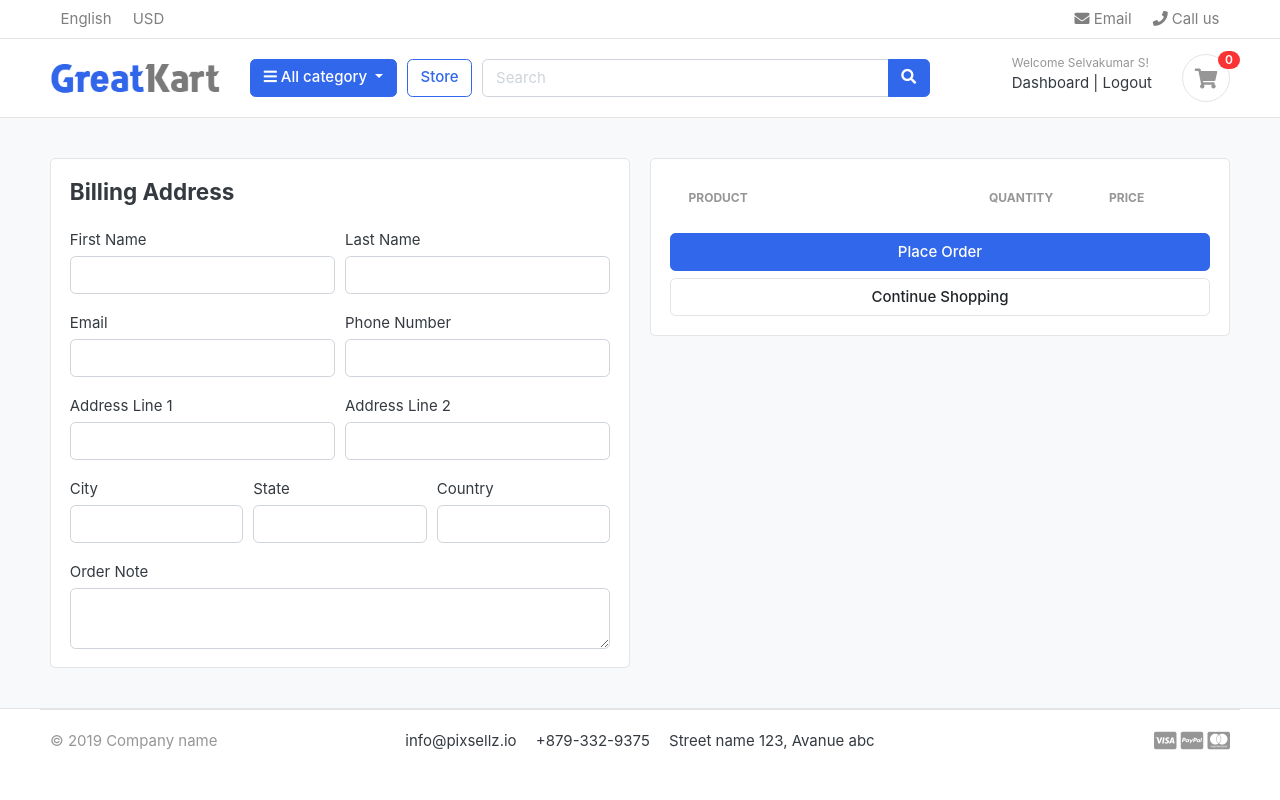
After one commit to SelvakumarS123/Logan_Co_Op, a Django app: page /cart/checkout/ in a window 1280 px wide. The commit adds this page. Run offline with Django 4.2, Linux system fonts and the light colour scheme; a user stored in the database is signed in; data comes from the database, SQL or seed files in the repository; both versions use the stored data as it was after the commit; lists and menus that the app fills with data are empty; parts of the project's set-up code (start-up, migrations or seed data) failed here and were passed over; some libraries are stand-ins or nearby versions; some web fonts are replaced.

Commit message:
Cart and checkout pages

```diff
--- a/carts/context_processors.py
+++ b/carts/context_processors.py
@@ -7,7 +7,10 @@ def counter(request):
     else:
         try:
             cart = Cart.objects.filter(cart_id=_CartId(request))
-            cart_items = CartItem.objects.all().filter(cart=cart[:1])# we need only one result
+            if request.user.is_authenticated:
+                cart_items = CartItem.objects.all().filter(user=request.user)
+            else:
+                cart_items = CartItem.objects.all().filter(cart=cart[:1])# we need only one result
             for cart_item in cart_items:
                 cart_count +=cart_item.quantity
         except Cart.DoesNotExist:
--- a/carts/models.py
+++ b/carts/models.py
@@ -1,5 +1,6 @@
 from django.db import models
 from store.models import Product , Variation
+from accounts.models import Account
 # Create your models here.
 class Cart(models.Model):
     cart_id = models.CharField(max_length=250,blank=True)
@@ -9,9 +10,10 @@ class Cart(models.Model):
         return self.cart_id
 
 class CartItem(models.Model):
+    user = models.ForeignKey(Account, on_delete=models.CASCADE, null=True)
     product = models.ForeignKey(Product,on_delete=models.CASCADE)
     variations = models.ManyToManyField(Variation, blank=True) # many products can have same variations, or same product with different a variation
-    cart = models.ForeignKey(Cart,on_delete=models.CASCADE)
+    cart = models.ForeignKey(Cart,on_delete=models.CASCADE, null=True)
     quantity = models.IntegerField()
     is_active = models.BooleanField(default=True)
 
--- a/carts/templates/carts/cart.html
+++ b/carts/templates/carts/cart.html
@@ -98,7 +98,7 @@
                 <p class="text-center mb-3">
                     <img src="{% static './images/misc/payments.png' %}" height="26">
                 </p>
-                <a href="./place-order.html" class="btn btn-primary btn-block"> Checkout </a>
+                <a href="{% url 'checkout' %}" class="btn btn-primary btn-block"> Checkout </a>
                 <a href="{% url 'store' %}" class="btn btn-light btn-block">Continue Shopping</a>
             </div> <!-- card-body.// -->
             </div> <!-- card.// -->
--- /dev/null
+++ b/carts/templates/carts/checkout.html
@@ -0,0 +1,125 @@
+{% extends 'base.html' %}
+{% load static %}
+{% block content %}
+
+<section class="section-content padding-y bg">
+    <div class="container">
+    <!-- ============================ COMPONENT 1 ================================= -->
+
+    <div class="row">
+        <aside class="col-lg-6">
+    <div class="card">
+    <div class="card-body">
+        <h4 class="card-title mb-4">Billing Address</h4>
+        <form action="" method="POST">
+            {% csrf_token %}
+            <div class="form-row">
+                <div class="col form-group">
+                    <label for="">First Name</label>
+                    <input type="text" name="first_name" class="form-control" required>
+                </div>
+                <div class="col form-group">
+                    <label for="">Last Name</label>
+                    <input type="text" name="last_name" class="form-control" required>
+                </div>
+            </div>
+            <div class="form-row">
+                <div class="col form-group">
+                    <label for="">Email</label>
+                    <input type="email" name="email" class="form-control" required>
+                </div>
+                <div class="col form-group">
+                    <label for="">Phone Number</label>
+                    <input type="text" name="phone" class="form-control" required>
+                </div>
+            </div>
+            <div class="form-row">
+                <div class="col form-group">
+                    <label for="">Address Line 1</label>
+                    <input type="text" name="address_line_1" class="form-control" required>
+                </div>
+                <div class="col form-group">
+                    <label for="">Address Line 2</label>
+                    <input type="text" name="address_line_2" class="form-control">
+                </div>
+            </div>
+            <div class="form-row">
+                <div class="col form-group">
+                    <label for="">City</label>
+                    <input type="text" name="city" class="form-control" required>
+                </div>
+                <div class="col form-group">
+                    <label for="">State</label>
+                    <input type="text" name="state" class="form-control" required>
+                </div>
+                <div class="col form-group">
+                    <label for="">Country</label>
+                    <input type="text" name="country" class="form-control" required>
+                </div>
+            </div>
+                <div>
+                    <label for="">Order Note</label>
+                    <textarea name="order_note" id="" cols="2" rows="2" class="form-control"></textarea>
+                </div>
+
+    </div>
+    </div> <!-- card.// -->
+
+        </aside> <!-- col.// -->
+        <aside class="col-lg-6">
+
+            <div class="card">
+            <div class="card-body">
+                <table class="table table-borderless table-shopping-cart">
+                    <thead class="text-muted">
+                    <tr class="small text-uppercase">
+                      <th scope="col">Product</th>
+                      <th scope="col" width="120">Quantity</th>
+                      <th scope="col" width="120">Price</th>
+                    </tr>
+                    </thead>
+                    <tbody>
+                    {% for cart_item in cart_items %}
+                    <tr>
+                        <td>
+                            <figure class="itemside align-items-center">
+                                <div class="aside"><a href="{{ cart_item.product.get_url}}"><img src="{{cart_item.product.product_image.url}}" class="img-sm"></a></div>
+                                <figcaption class="info">
+                                    <a href="{{ cart_item.product.get_url}}" class="title text-dark">{{cart_item.product.product_name}}</a>
+                                    <p class="text-muted small">
+                                        {% if  cart_item.variations.all %}
+                                           {% for item in cart_item.variations.all %}
+                                                {{item.variation_category | capfirst}}:{{item.variation_value | capfirst}} <br>
+                                           {% endfor %}
+                                        {% endif %}
+                                    </p>
+                                </figcaption>
+                            </figure>
+                        </td>
+                        <td>
+                            <label for="">{{cart_item.quantity}}</label>
+                        </td>
+                        <td>
+                            <div class="price-wrap">
+                                <var class="price">$ {{cart_item.sub_total}}</var>
+                                <small class="text-muted">$ {{cart_item.product.price}}</small>
+                            </div> <!-- price-wrap .// -->
+                        </td>
+                    </tr>
+                    {% endfor %}
+                    </tbody>
+                    </table>
+                <button type="submit" name="submit" href="./place-order.html" class="btn btn-primary btn-block"> Place Order</button>
+                <a href="{% url 'store' %}" class="btn btn-light btn-block">Continue Shopping</a>
+            </form>
+            </div> <!-- card-body.// -->
+            </div> <!-- card.// -->
+
+    </aside> <!-- col.// -->
+
+
+    </div> <!-- row.// -->
+    <!-- ============================ COMPONENT 1 END .// ================================= -->
+    </div> <!-- container .//  -->
+    </section>
+{% endblock %}
--- a/carts/urls.py
+++ b/carts/urls.py
@@ -4,5 +4,6 @@ urlpatterns = [
     path('',views.cart, name = 'cart'),
     path('add_to_cart/<int:product_id>/',views.AddToCart, name = 'add_to_cart'),
     path('remove_cart/<int:product_id>/<int:cart_item_id>/',views.remove_cart, name = 'remove_cart'),
-    path('remove_cart_item/<int:product_id>/<int:cart_item_id>/',views.remove_cart_item,name='remove_cart_item')
+    path('remove_cart_item/<int:product_id>/<int:cart_item_id>/',views.remove_cart_item,name='remove_cart_item'),
+    path('checkout/',views.checkout, name = 'checkout'),
 ]
--- a/carts/views.py
+++ b/carts/views.py
@@ -1,10 +1,11 @@
 from django.http import HttpResponse
 from django.shortcuts import get_object_or_404, redirect, render
-
 from store.models import Variation
 from .models import Cart,CartItem
 from store.models import Product
 from django.core.exceptions import ObjectDoesNotExist
+from django.contrib.auth.decorators import login_required
+
 # Create your views here.
 
 def _CartId(request): #_FunctionName -> private function
@@ -13,71 +14,123 @@ def _CartId(request): #_FunctionName -> private function
         cart = request.session.create() #if there is no session,this method will create one
     return cart
 def AddToCart(request, product_id):
+    current_user = request.user
     product = Product.objects.get(id=product_id)
-    product_variation = []
-    if request.method == 'POST':
-        for item in request.POST:
-            key = item
-            value = request.POST[key]
-            #color = request.POST['color'] #name of the select box in 'product_detail.html'
-            #print(key,value)
-            try:
-                variation = Variation.objects.get(product=product,variation_category__iexact=key,variation_value__iexact=value) #__iexact will ignore case sensitiveness.
-                #product=product -> this is for specifying the product which the particular variation belongs to. 'product' is the field name in variation model and it is assigned to the 'product' variable here in this view.
-                product_variation.append(variation)#to store these values in CartItem
-            except:
-                pass
-    try:
-        cart = Cart.objects.get(cart_id = _CartId(request)) #get the cart using the cart_id(present in the session)
-    except Cart.DoesNotExist:
-        cart = Cart.objects.create(
-            cart_id = _CartId(request)
-        )
-    cart.save()
-    is_cart_item_exists = CartItem.objects.filter(product=product,cart=cart).exists()
-    if is_cart_item_exists:
-        cart_item = CartItem.objects.filter(product=product,cart=cart)
-        #existing variations ->database
-        #current variation->product_variation_list
-        #item id->database
-        #if current variation present inside the existing variation -> just increment the quantity
-        existing_variations_list=[]
-        id=[]
-        for item in cart_item:
-            existing_variation=item.variations.all()
-            existing_variations_list.append(list(existing_variation))
-            id.append(item.id)
-        print(existing_variations_list)
+    if current_user.is_authenticated:
+        product_variation = []
+        if request.method == 'POST':
+            for item in request.POST:
+                key = item
+                value = request.POST[key]
+                #color = request.POST['color'] #name of the select box in 'product_detail.html'
+                #print(key,value)
+                try:
+                    variation = Variation.objects.get(product=product,variation_category__iexact=key,variation_value__iexact=value) #__iexact will ignore case sensitiveness.
+                    #product=product -> this is for specifying the product which the particular variation belongs to. 'product' is the field name in variation model and it is assigned to the 'product' variable here in this view.
+                    product_variation.append(variation)#to store these values in CartItem
+                except:
+                    pass
 
-        if product_variation in existing_variations_list:
-            #increase_cart_item_id
-            index = existing_variations_list.index(product_variation)
-            item_id=id[index]
-            item=CartItem.objects.get(product=product,id=item_id)
-            item.quantity += 1
-            item.save()
+        is_cart_item_exists = CartItem.objects.filter(product=product,user=current_user).exists()
+        if is_cart_item_exists:
+            cart_item = CartItem.objects.filter(product=product,user=current_user)
+            existing_variations_list=[]
+            id=[]
+            for item in cart_item:
+                existing_variation=item.variations.all()
+                existing_variations_list.append(list(existing_variation))
+                id.append(item.id)
 
+            if product_variation in existing_variations_list:
+                #increase_cart_item_id
+                index = existing_variations_list.index(product_variation)
+                item_id=id[index]
+                item=CartItem.objects.get(product=product,id=item_id)
+                item.quantity += 1
+                item.save()
+
+            else:
+                item = CartItem.objects.create(product=product,quantity=1,user=current_user,)
+            #check if the product_variation list is empty or not, if it is empty then we are just going to update the quantity and if it is not empty we are going to add the item to the database
+                if len(product_variation)>0:
+                    item.variations.clear()
+                    item.variations.add(*product_variation)
+                item.save()
         else:
-            item = CartItem.objects.create(product=product,quantity=1,cart=cart,)
-        #check if the product_variation list is empty or not, if it is empty then we are just going to update the quantity and if it is not empty we are going to add the item to the database
+            cart_item = CartItem.objects.create(product=product,quantity=1,user=current_user)
             if len(product_variation)>0:
-                item.variations.clear()
-                item.variations.add(*product_variation)
-            item.save()
+                cart_item.variations.clear()
+                cart_item.variations.add(*product_variation)
+            cart_item.save()
+        return redirect('cart')
+    #if user is not authenticated
     else:
-        cart_item = CartItem.objects.create(product=product,quantity=1,cart=cart)
-        if len(product_variation)>0:
-            cart_item.variations.clear()
-            cart_item.variations.add(*product_variation)
-        cart_item.save()
-    return redirect('cart')
+        product_variation = []
+        if request.method == 'POST':
+            for item in request.POST:
+                key = item
+                value = request.POST[key]
+                #color = request.POST['color'] #name of the select box in 'product_detail.html'
+                #print(key,value)
+                try:
+                    variation = Variation.objects.get(product=product,variation_category__iexact=key,variation_value__iexact=value) #__iexact will ignore case sensitiveness.
+                    #product=product -> this is for specifying the product which the particular variation belongs to. 'product' is the field name in variation model and it is assigned to the 'product' variable here in this view.
+                    product_variation.append(variation)#to store these values in CartItem
+                except:
+                    pass
+        try:
+            cart = Cart.objects.get(cart_id = _CartId(request)) #get the cart using the cart_id(present in the session)
+        except Cart.DoesNotExist:
+            cart = Cart.objects.create(
+                cart_id = _CartId(request)
+            )
+        cart.save()
+        is_cart_item_exists = CartItem.objects.filter(product=product,cart=cart).exists()
+        if is_cart_item_exists:
+            cart_item = CartItem.objects.filter(product=product,cart=cart)
+            #existing variations ->database
+            #current variation->product_variation_list
+            #item id->database
+            #if current variation present inside the existing variation -> just increment the quantity
+            existing_variations_list=[]
+            id=[]
+            for item in cart_item:
+                existing_variation=item.variations.all()
+                existing_variations_list.append(list(existing_variation))
+                id.append(item.id)
+            print(existing_variations_list)
+
+            if product_variation in existing_variations_list:
+                #increase_cart_item_id
+                index = existing_variations_list.index(product_variation)
+                item_id=id[index]
+                item=CartItem.objects.get(product=product,id=item_id)
+                item.quantity += 1
+                item.save()
+
+            else:
+                item = CartItem.objects.create(product=product,quantity=1,cart=cart,)
+            #check if the product_variation list is empty or not, if it is empty then we are just going to update the quantity and if it is not empty we are going to add the item to the database
+                if len(product_variation)>0:
+                    item.variations.clear()
+                    item.variations.add(*product_variation)
+                item.save()
+        else:
+            cart_item = CartItem.objects.create(product=product,quantity=1,cart=cart)
+            if len(product_variation)>0:
+                cart_item.variations.clear()
+                cart_item.variations.add(*product_variation)
+            cart_item.save()
+        return redirect('cart')
     # when we put products into the cart , the product becomes cart item.
 def remove_cart(request,product_id, cart_item_id):
-    cart =  Cart.objects.get(cart_id=_CartId(request))
     product = get_object_or_404(Product, id=product_id)
     try:
-
-        cart_item = CartItem.objects.get(product=product,cart=cart,id=cart_item_id)
+        if request.user.is_authenticated:
+            cart_item = CartItem.objects.get(product=product,user=request.user,id=cart_item_id)
+        else:
+            cart =  Cart.objects.get(cart_id=_CartId(request))
+            cart_item = CartItem.objects.get(product=product,cart=cart,id=cart_item_id)
         if cart_item.quantity > 1:
             cart_item.quantity -= 1
             cart_item.save()
@@ -88,17 +141,23 @@ def remove_cart(request,product_id, cart_item_id):
     return redirect('cart')
 
 def remove_cart_item(request,product_id,cart_item_id):
-    cart = Cart.objects.get(cart_id=_CartId(request))
     product = get_object_or_404(Product,id = product_id)
-    cart_item = CartItem.objects.get(product=product,cart=cart,id=cart_item_id)
+    if request.user.is_authenticated:
+        cart_item = CartItem.objects.get(product=product,user=request.user,id=cart_item_id)
+    else:
+        cart = Cart.objects.get(cart_id=_CartId(request))
+        cart_item = CartItem.objects.get(product=product,cart=cart,id=cart_item_id)
     cart_item.delete()
     return redirect('cart')
 def cart(request,total=0,quantity=0,cart_items=None):
     try:
         tax = 0
         grand_total = 0
-        cart = Cart.objects.get(cart_id = _CartId(request))
-        cart_items = CartItem.objects.filter(cart = cart,is_active = True)
+        if request.user.is_authenticated:
+            cart_items = CartItem.objects.filter(user=request.user,is_active = True)
+        else:
+            cart = Cart.objects.get(cart_id = _CartId(request))
+            cart_items = CartItem.objects.filter(cart = cart,is_active = True)
         for cart_item in cart_items:
             total += (cart_item.product.price*cart_item.quantity)
             quantity += cart_item.quantity
@@ -107,3 +166,22 @@ def cart(request,total=0,quantity=0,cart_items=None):
     except ObjectDoesNotExist:
         pass
     return render(request, 'carts/cart.html',{'total':total,'quantity':quantity,'cart_items':cart_items,'tax':tax,'grand_total':grand_total})
+
+@login_required(login_url='login')
+def checkout(request,total=0,quantity=0,cart_items=None):
+    try:
+        tax = 0
+        grand_total = 0
+        if request.user.is_authenticated:
+            cart_items = CartItem.objects.filter(user=request.user,is_active = True)
+        else:
+            cart = Cart.objects.get(cart_id = _CartId(request))
+            cart_items = CartItem.objects.filter(cart = cart,is_active = True)
+        for cart_item in cart_items:
+            total += (cart_item.product.price*cart_item.quantity)
+            quantity += cart_item.quantity
+        tax = (2*total)/100
+        grand_total=tax + total
+    except ObjectDoesNotExist:
+        pass
+    return render(request, 'carts/checkout.html',{'total':total,'quantity':quantity,'cart_items':cart_items,'tax':tax,'grand_total':grand_total})
```
Also changed, not shown: accounts/views.py (+48 -1 lines), carts/migrations/0003_cartitem_user_alter_cartitem_cart.py (added), db.sqlite3.
